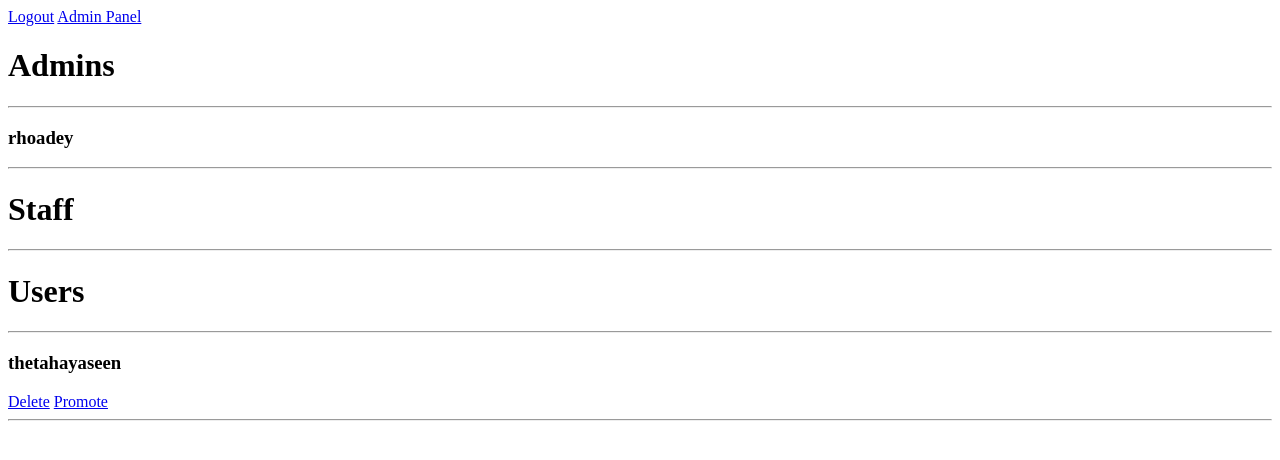
After one commit to TheTahaYaseen/AWG, a Django app: page /admin_panel/users in a window 1280 px wide. The commit adds this page. Shown: the top 460 px of the page. Run offline with Django 4.2, Linux system fonts and the light colour scheme; a user stored in the database is signed in; data comes from the database, SQL or seed files in the repository; both versions use the stored data as it was after the commit.

Commit message:
Basic User Operations

```diff
--- /dev/null
+++ b/game/templates/admin_panel/users.html
@@ -0,0 +1,25 @@
+{% extends "layout.html" %} {% block content %}
+<h1>Admins</h1>
+<hr />
+{% for admin in admins %}
+<h3>{{admin.username}}</h3>
+<hr />
+{% endfor %}
+
+<h1>Staff</h1>
+<hr />
+{% for staff in staffs %}
+<h3>{{staff.username}}</h3>
+<a href="{% url 'delete_user' staff.id %}">Delete</a>
+<a href="{% url 'demote_user' staff.id %}">Demote</a>
+<hr />
+{% endfor %}
+
+<h1>Users</h1>
+<hr />
+{% for user in users %}
+<h3>{{user.username}}</h3>
+<a href="{% url 'delete_user' user.id %}">Delete</a>
+<a href="{% url 'promote_user' user.id %}">Promote</a>
+<hr />
+{% endfor %} {% endblock content %}
--- a/game/urls.py
+++ b/game/urls.py
@@ -3,7 +3,14 @@ from . import views
 
 urlpatterns = [
     path("", views.home_view, name="home"),
+
     path("register", views.register_view, name="register"),
     path("login", views.login_view, name="login"),
     path("logout", views.logout_view, name="logout"),
+
+    path("admin_panel/users", views.admin_panel_users_view, name="admin_panel_users"),
+    path("admin_panel/users/delete/<str:user_id>", views.delete_user_view, name="delete_user"),
+    path("admin_panel/users/promote/<str:user_id>", views.promote_user_view, name="promote_user"),
+    path("admin_panel/users/demote/<str:user_id>", views.demote_user_view, name="demote_user"),
+
 ]
--- a/game/views.py
+++ b/game/views.py
@@ -1,6 +1,9 @@
+from django.db import IntegrityError
+from django.forms import ValidationError
 from django.shortcuts import redirect, render
 from django.contrib.auth import login, logout, authenticate
 from django.contrib.auth.models import User
+from django.contrib.auth.password_validation import validate_password
 
 # Create your views here.
 def home_view(request):
@@ -12,22 +15,27 @@ def register_view(request):
     form_action = "Register"
 
     if request.method == "POST":
-        username = request.POST.get("username")
+        username = request.POST.get("username").lower()
         password = request.POST.get("password")
 
         try:
             user = User.objects.get(username=username)
             error = "User with username already exists!"
         except User.DoesNotExist:
-            # Checking if fields are empty
-            if "" in [username, password]:
+            if username == None or password == None:
                 error = "Please fillout both fields!"
-            elif len(password) < 8:
-                error = "Please make sure the password is longer than 8 characters!"
             else:
-                user = User.objects.create(username=username, password=password)
-                login(request, user)
-                return redirect("home")
+                try:
+                    validate_password(password)
+                except ValidationError as e:
+                    error = ', '.join(e.messages)
+            if not error:
+                try:
+                    user = User.objects.create_user(username=username, password=password)
+                    login(request, user)
+                    return redirect("home")
+                except IntegrityError:
+                    error = "An error occurred during user creation."
 
     context = {"error": error, "form_action": form_action}
     return render(request, "auth_form.html", context)
@@ -37,26 +45,19 @@ def login_view(request):
     form_action = "Login"
 
     if request.method == "POST":
-        username = request.POST.get("username")
+        username = request.POST.get("username").lower()
         password = request.POST.get("password")
 
-        # Checking if fields are empty
-        if "" in [username, password]:
+        if username == None or password == None:
             error = "Please fillout both fields!"
+        else:
+            user = authenticate(request, username=username, password=password)
 
-        else:
-            try:
-                user = User.objects.get(username=username)
-            except User.DoesNotExist:
-                error = "User with username does not exist!"
-
-            try:
-                user = User.objects.get(username=username, password=password)
+            if user is not None:
                 login(request, user)
                 return redirect("home")
-            except User.DoesNotExist:
-                error = "Credentials maybe incorrect!"
-
+            else:
+                error = "Credentials Maybe Incorrect!"
     context = {"error": error, "form_action": form_action}
     return render(request, "auth_form.html", context)
 
@@ -64,3 +65,67 @@ def logout_view(request):
     if request.user.is_authenticated:
         logout(request)
     return redirect("home")
+
+def admin_panel_users_view(request):
+
+    if not request.user.is_superuser and not request.user.is_staff:
+        return redirect("home")
+
+    admins = User.objects.filter(is_superuser=True)
+    staffs = User.objects.filter(is_staff=True, is_superuser=False)
+    users = User.objects.filter(is_staff=False)
+    context = {"users": users, "staffs": staffs, "admins": admins}
+    return render(request, "admin_panel/users.html", context)
+
+def delete_user_view(request, user_id):
+
+    user = User.objects.get(id=user_id)
+
+    if not request.user.is_superuser and request.user != user:
+        return redirect("home")
+
+    if request.method == "POST":
+        user.delete()
+        return redirect("admin_panel_users")
+
+    confirmation_action = "Delete"
+    item_category = "User"
+    item = user.username
+    context = {"confirmation_action": confirmation_action, "item_category": item_category, "item": item}
+    return render(request, "confirmation.html", context)
+
+def promote_user_view(request, user_id):
+
+    user = User.objects.get(id=user_id)
+
+    if not request.user.is_superuser:
+        return redirect("home")
+
+    if request.method == "POST":
+        user.is_staff = True
+        user.save()
+        return redirect("admin_panel_users")
+
+    confirmation_action = "Promote"
+    item_category = "User"
+    item = user.username
+    context = {"confirmation_action": confirmation_action, "item_category": item_category, "item": item}
+    return render(request, "confirmation.html", context)
+
+def demote_user_view(request, user_id):
+
+    user = User.objects.get(id=user_id)
+
+    if not request.user.is_superuser:
+        return redirect("home")
+
+    if request.method == "POST":
+        user.is_staff = False
+        user.save()
+        return redirect("admin_panel_users")
+
+    confirmation_action = "Demote"
+    item_category = "User"
+    item = user.username
+    context = {"confirmation_action": confirmation_action, "item_category": item_category, "item": item}
+    return render(request, "confirmation.html", context)
--- a/templates/navigation.html
+++ b/templates/navigation.html
@@ -1,7 +1,9 @@
 <nav>
 	{% if request.user.is_authenticated %}
 	<a href="{% url 'logout' %}">Logout</a>
-	{% else %}
+	{% if request.user.is_superuser %}
+	<a href="{% url 'admin_panel_users' %}">Admin Panel</a>
+	{% endif %} {% else %}
 	<a href="{% url 'register' %}">Register</a>
 	<a href="{% url 'login' %}">Login</a>
 	{% endif %}
```
Also changed, not shown: game/templates/confirmation.html (added, +11 -0 lines), db.sqlite3.
